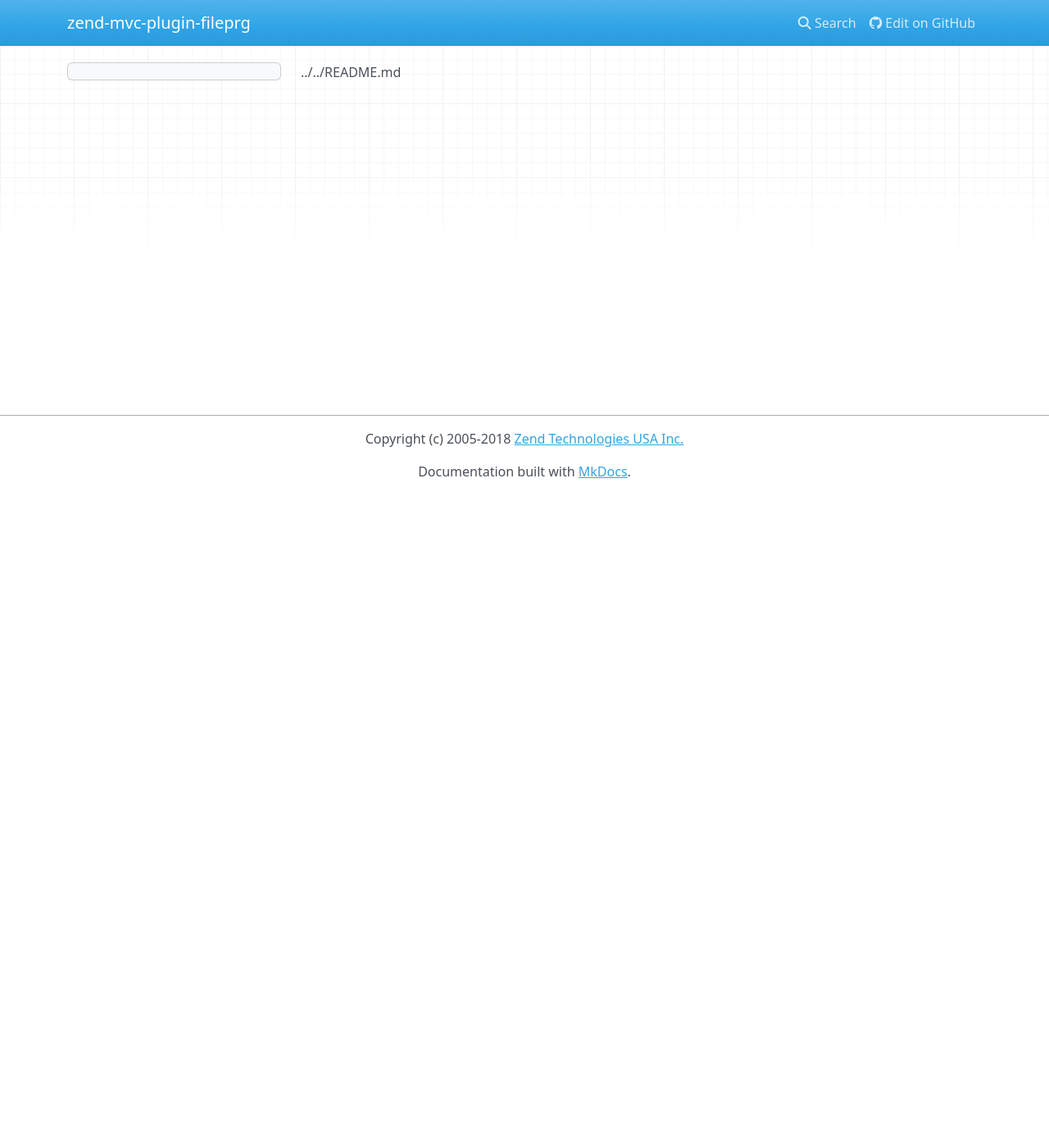
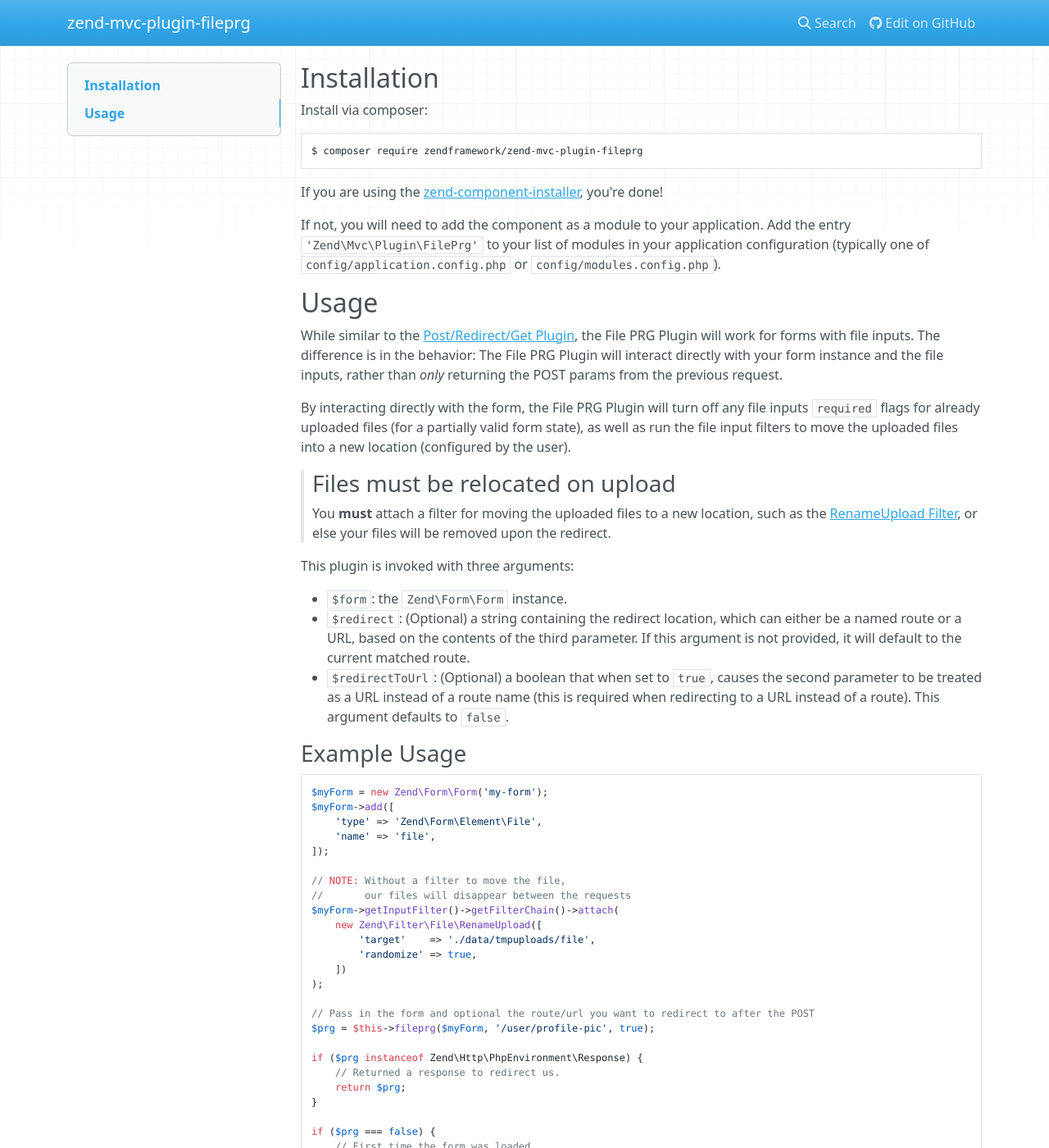
Before and after one commit to laminas/laminas-mvc-plugin-fileprg, an MkDocs documentation site: the page built from docs/book/index.md, in a window 1280 px wide and 1400 px high. Shown: the whole window at 82% size. Built offline with MkDocs 1.6.1, drawn with Linux system fonts in a browser that asks for light colours; nearby versions of some CDN libraries; old or Windows-style settings are respelled for this version of MkDocs; some of the changed text lies outside the part shown.

Commit message:
Update documentation of the package
Use special homepage to render properly documentation page:
http://docs.zendframework.com/zend-mvc-plugin-fileprg/

````diff
--- a/docs/book/index.md
+++ b/docs/book/index.md
@@ -1 +1,95 @@
-../../README.md
+## Installation
+
+Install via composer:
+
+```bash
+$ composer require zendframework/zend-mvc-plugin-fileprg
+```
+
+If you are using the [zend-component-installer](https://docs.zendframework.com/zend-component-installer/),
+you're done!
+
+If not, you will need to add the component as a module to your
+application. Add the entry `'Zend\Mvc\Plugin\FilePrg'` to
+your list of modules in your application configuration (typically
+one of `config/application.config.php` or `config/modules.config.php`).
+
+## Usage
+
+While similar to the [Post/Redirect/Get Plugin](https://docs.zendframework.com/zend-mvc-plugin-prg/),
+the File PRG Plugin will work for forms with file inputs.
+The difference is in the behavior: The File PRG Plugin will interact
+directly with your form instance and the file inputs, rather than
+_only_ returning the POST params from the previous request.
+
+By interacting directly with the form, the File PRG Plugin will turn off any
+file inputs `required` flags for already uploaded files (for a partially valid
+form state), as well as run the file input filters to move the uploaded files
+into a new location (configured by the user).
+
+> ### Files must be relocated on upload</h3>
+>
+> You __must__ attach a filter for moving the uploaded files to a new location, such as the
+> [RenameUpload Filter](https://docs.zendframework.com/zend-filter/file/#renameupload),
+> or else your files will be removed upon the redirect.
+
+This plugin is invoked with three arguments:
+
+- `$form`: the `Zend\Form\Form` instance.
+- `$redirect`: (Optional) a string containing the redirect
+  location, which can either be a named route or a URL, based on the
+  contents of the third parameter. If this argument is not provided, it
+  will default to the current matched route.
+- `$redirectToUrl`: (Optional) a boolean that when set to
+  `true`, causes the second parameter to be treated as a URL
+  instead of a route name (this is required when redirecting to a URL
+  instead of a route). This argument defaults to
+  `false`.
+
+### Example Usage
+
+```php
+$myForm = new Zend\Form\Form('my-form');
+$myForm->add([
+    'type' => 'Zend\Form\Element\File',
+    'name' => 'file',
+]);
+
+// NOTE: Without a filter to move the file,
+//       our files will disappear between the requests
+$myForm->getInputFilter()->getFilterChain()->attach(
+    new Zend\Filter\File\RenameUpload([
+        'target'    => './data/tmpuploads/file',
+        'randomize' => true,
+    ])
+);
+
+// Pass in the form and optional the route/url you want to redirect to after the POST
+$prg = $this->fileprg($myForm, '/user/profile-pic', true);
+
+if ($prg instanceof Zend\Http\PhpEnvironment\Response) {
+    // Returned a response to redirect us.
+    return $prg;
+}
+
+if ($prg === false) {
+    // First time the form was loaded.
+    return ['form' => $myForm];
+}
+
+// Form was submitted.
+// $prg is now an array containing the POST params from the previous request,
+// but we don't have to apply it to the form since that has already been done.
+
+// Process the form
+if ($form->isValid()) {
+    // ...Save the form...
+    return $this->redirect()->toRoute('/user/profile-pic/success');
+}
+
+// Form not valid, but file uploads might be valid and uploaded
+$fileErrors = $form->get('file')->getMessages();
+if (empty($fileErrors)) {
+    $tempFile = $form->get('file')->getValue();
+}
+```
--- a/mkdocs.yml
+++ b/mkdocs.yml
@@ -1,8 +1,9 @@
 docs_dir: docs/book
 site_dir: docs/html
-pages:
-    - index.md
+nav:
+    - Home: index.md
 site_name: zend-mvc-plugin-fileprg
-site_description: 'zend-mvc-plugin-fileprg: Post-Redirect-Get controller plugin specifically for zend-mvc, specifically for handling file uploads'
+site_description: 'Post/Redirect/Get plugin with file upload handling for zend-mvc controllers'
 repo_url: 'https://github.com/zendframework/zend-mvc-plugin-fileprg'
-copyright: 'Copyright (c) 2005-2018 <a href="https://www.zend.com/">Zend Technologies USA Inc.</a>'
+extra:
+    show_special_homepage: true
````
Also changed, not shown: README.md (+25 -2 lines), docs/book/index.html (deleted, +0 -139 lines).
